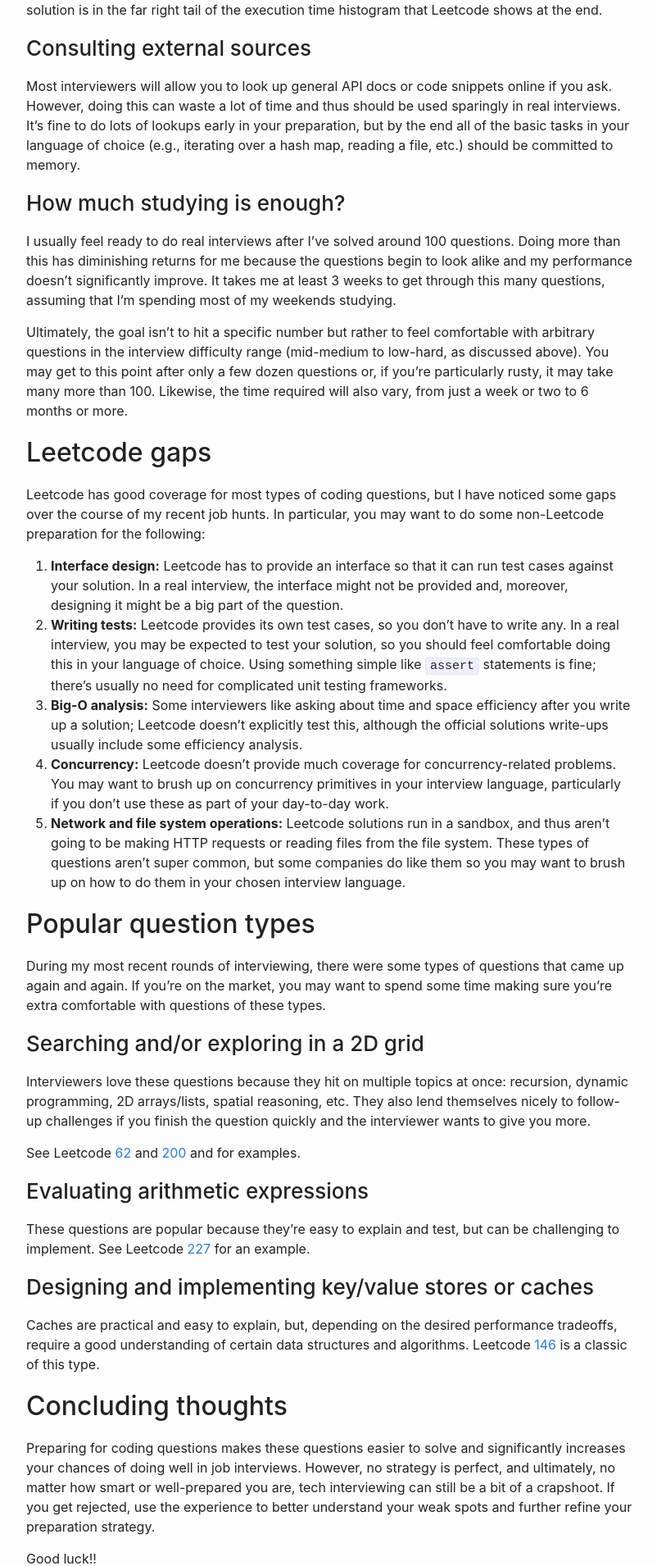
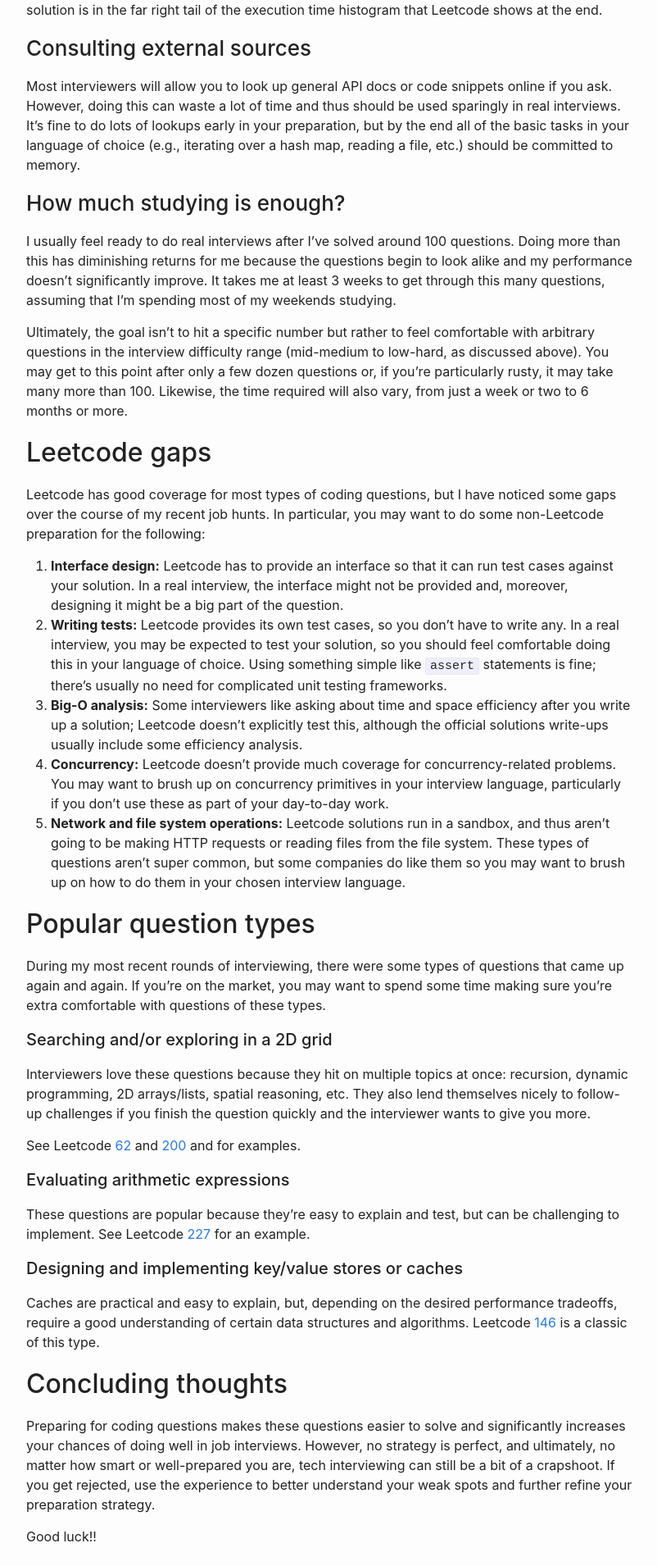
Before and after one commit to yolken/yolken-blog, a Jekyll site: the page built from site/_posts/2019-05-27-master-coding-interviews.md, in a window 1280 px wide. Shown: the part 4490-6400 px from the top of the page at 82% size, without its empty margins (238-1040 px from the left). Built offline with Jekyll 4.4.1, drawn with Linux system fonts in a browser that asks for light colours.

Commit message:
Minor formatting changes

```diff
--- a/site/_posts/2019-05-27-master-coding-interviews.md
+++ b/site/_posts/2019-05-27-master-coding-interviews.md
@@ -220,7 +220,7 @@ During my most recent rounds of interviewing, there were some types of questions
 again and again. If you're on the market, you may want to spend some time making sure you're
 extra comfortable with questions of these types.
 
-### Searching and/or exploring in a 2D grid
+#### Searching and/or exploring in a 2D grid
 
 Interviewers love these questions because they hit on multiple topics at once: recursion,
 dynamic programming, 2D arrays/lists, spatial reasoning, etc. They also lend themselves nicely
@@ -230,12 +230,12 @@ more.
 See Leetcode [62](https://leetcode.com/problems/unique-paths/) and
 [200](https://leetcode.com/problems/number-of-islands/) and for examples.
 
-### Evaluating arithmetic expressions
+#### Evaluating arithmetic expressions
 
 These questions are popular because they're easy to explain and test, but can be challenging to
 implement. See Leetcode [227](https://leetcode.com/problems/basic-calculator-ii/) for an example.
 
-### Designing and implementing key/value stores or caches
+#### Designing and implementing key/value stores or caches
 
 Caches are practical and easy to explain, but, depending on the desired performance tradeoffs,
 require a good understanding of certain data structures and algorithms. Leetcode
```
